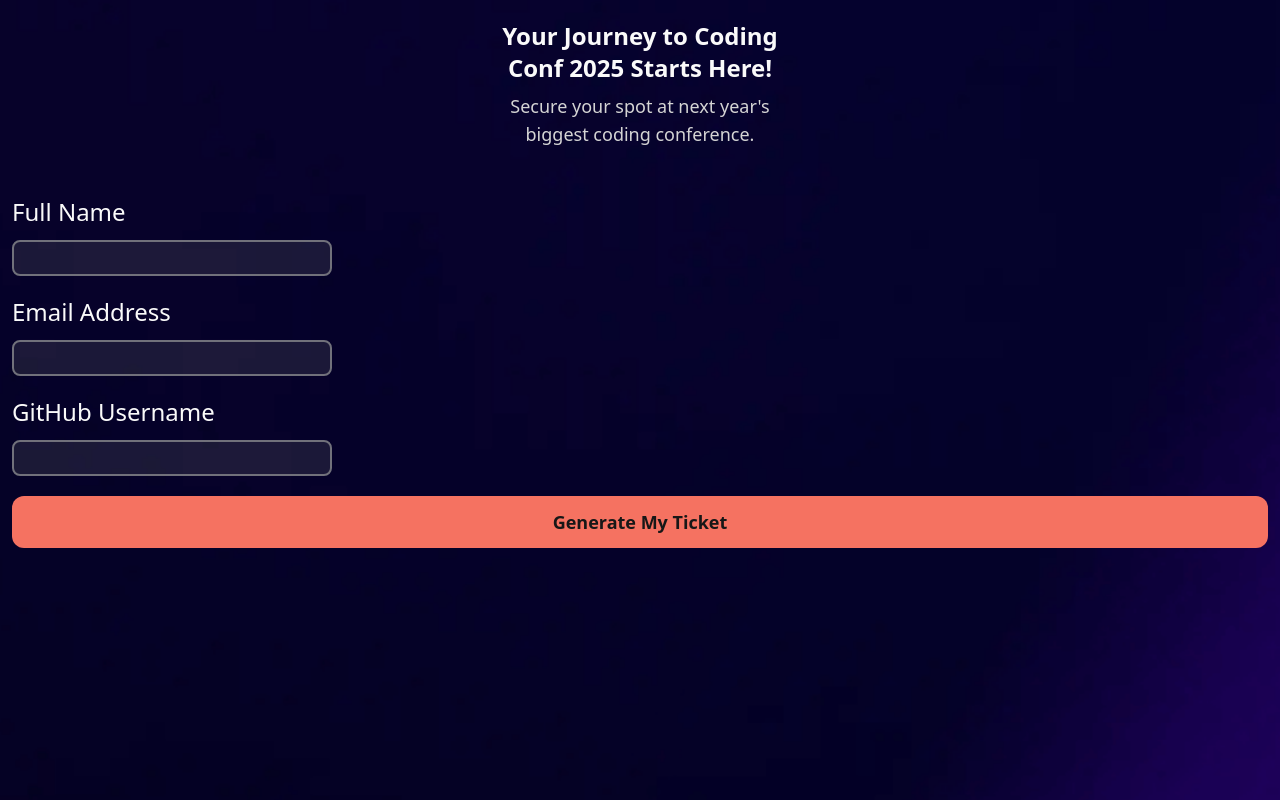
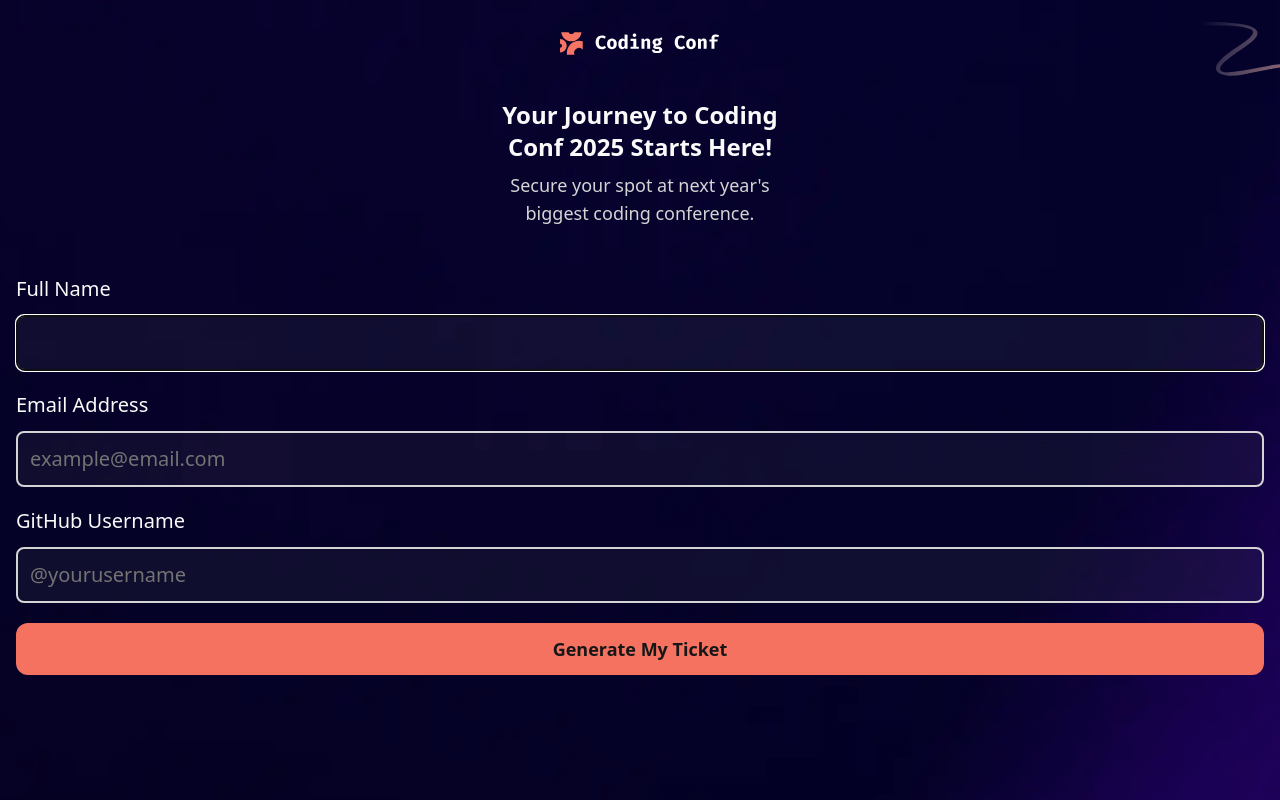
Before and after one commit to Qkari17/Ticket_Maker, a React (Vite) app: page / in a window 1280 px wide. Built offline with nearby package versions, Linux system fonts and the light colour scheme.

Commit message:
Added header

```diff
--- a/src/App.tsx
+++ b/src/App.tsx
@@ -1,12 +1,14 @@
 import "./App.css";
 import { Form } from "./components/Form/Form";
+import { Header } from "./components/Header/Header";
 
 function App() {
   return (
     <div
       className=" bg-custom md:bg-custom-2  lg:bg-custom-3 bg-cover
-     w-screen h-screen bg-center p-3 text-neutral-50 text-xl"
+     w-screen h-screen bg-center text-neutral-50 text-xl pt-3"
     >
+    <Header/>
    <Form/>
     </div>
   );
--- a/src/components/Form/Form.tsx
+++ b/src/components/Form/Form.tsx
@@ -2,15 +2,15 @@ import { Input } from "../../ui/Input/Input";
 
 export const Form = () => {
   return (
-    <form className="flex flex-col gap-5">
+    <form className="flex flex-col gap-5 p-4">
       <div className="p-2 flex flex-col gap-2 ">
         <h1 className="font-bold text-2xl text-center">Your Journey to Coding <br/>Conf 2025 Starts Here!</h1>
         <h2 className="text-neutral-300 text-center text-lg">Secure your spot at next year's <br/>biggest coding conference.</h2>
       </div>
       <div className=""></div>
-      <Input label="Full Name"></Input>
-      <Input label="Email Address"></Input>
-      <Input label="GitHub Username"></Input>
+      <Input label="Full Name" autoFocus ></Input>
+      <Input label="Email Address" placeholder="example@email.com"></Input>
+      <Input label="GitHub Username" placeholder="@yourusername"></Input>
       <button type="submit" className="bg-button1 text-neutral-900 font-bold text-lg py-3 rounded-xl"> Generate My Ticket</button>
     </form>
   );
--- /dev/null
+++ b/src/components/Header/Header.tsx
@@ -0,0 +1,11 @@
+import logo from "../../assets/images/logo-full.svg";
+import lines from "../../assets/images/pattern-squiggly-line-top.svg";
+
+export const Header = () => {
+  return (
+    <div className="flex justify-center py-5 relative">
+      <img className="w-40" src={logo} />
+      <img className=" absolute right-0 top-2 max-w-30" src={lines}/>
+    </div>
+  );
+};
--- a/src/ui/Input/Input.tsx
+++ b/src/ui/Input/Input.tsx
@@ -12,7 +12,7 @@ export const Input = forwardRef(
     const id = useId();
     return (
       <div className="flex flex-col gap-2">
-        <label className="mb-1 text-neutral-50 lg:text-2xl" htmlFor={id}>
+        <label className="mb-1 text-neutral-50 " htmlFor={id}>
           {label}
         </label>
         <input
@@ -20,9 +20,9 @@ export const Input = forwardRef(
           ref={ref}
           {...rest}
           className={clsx({
-            " border-2 border-red-500 bg-neutral-500/10 text-white pl-2 rounded-lg ring-red-300 placeholder:text-red-300 focus:ring-red-500 max-w-60 lg:text-2xl  lg:max-w-80 ":
+            " border-2 border-red-500 bg-neutral-500/10 text-neutral-300 rounded-lg ring-red-300  focus:ring-red-500 ":
               error,
-            "border-2 border-zinc-500 bg-neutral-500/20 text-white pl-2 rounded-lg autofill:bg-zinc-600 lg:text-2xl lg:max-w-80":
+            "border-2 border-neutral-300 p-3 bg-neutral-500/10 text-neutral-300 rounded-lg placeholder:text-neutral-500 ":
               !error,
           })}
         ></input>
```
